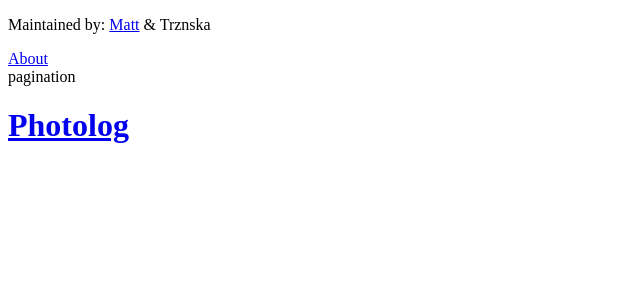
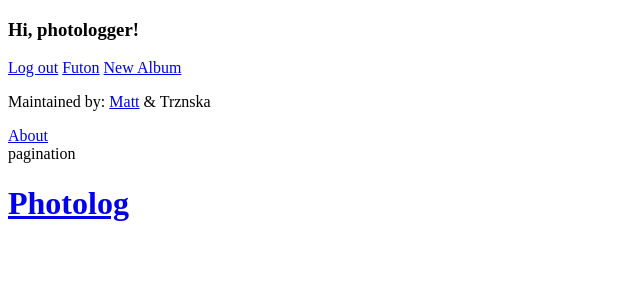
Before and after one commit to mturzanska/photolog, a Flask app: page / in a window 1280 px wide. Shown: the top 300 px of the page, without its empty margins (0-640 px from the left). Run offline with Flask 2, Linux system fonts and the light colour scheme; the visitor is signed in with stand-in values (Sample User, id 1); data that the repository does not hold is empty; some libraries are stand-ins or nearby versions.

Commit message:
Applies authenticator to admin views; Minor tweaks in templates

```diff
--- a/photolog/forms.py
+++ b/photolog/forms.py
@@ -1,5 +1,5 @@
 from flask_wtf import Form
-from wtforms import StringField, SelectField
+from wtforms import StringField, SelectField, PasswordField
 from flask_wtf import FlaskForm
 from flask_wtf.file import FileField, FileAllowed
 from wtforms.validators import DataRequired
@@ -9,7 +9,7 @@ from photolog.models import Albums
 
 class LoginForm(Form):
     username = StringField('username', validators=[DataRequired()])
-    passwo = StringField('passwo', validators=[DataRequired()])
+    passwo = PasswordField('passwo', validators=[DataRequired()])
 
 
 class AlbumForm(FlaskForm):
--- a/photolog/templates/base.html
+++ b/photolog/templates/base.html
@@ -12,6 +12,14 @@
   </head>
 
   <body id="top">
+    {% if session.user_id %}
+    <div>
+      <h3>Hi, photologger!</h3>
+      <a href="{{ url_for('logout') }}">Log out</a>
+      <a href="{{ url_for('futon') }}">Futon</a>
+      <a href="{{ url_for('futon_new_album') }}">New Album</a>
+    </div>
+    {% endif %}
     {% with messages = get_flashed_messages(with_categories=True) %}
       {% if messages %}
         {% for category, message in messages %}
--- a/photolog/templates/logout.html
+++ b/photolog/templates/logout.html
@@ -1 +1,3 @@
 <h1>Bye Bye</h1>
+
+<a href="{{ url_for('index') }}">Home</a>
--- a/photolog/views.py
+++ b/photolog/views.py
@@ -1,25 +1,14 @@
-from functools import wraps
-
 from flask import render_template, redirect, url_for, flash, request, session
 from flask.views import MethodView
 from sqlalchemy.orm.exc import NoResultFound
 
 from photolog import photolog, db
-from photolog.auth import authenticate_user, AuthError, hash_password
+from photolog.auth import (authenticate_user, AuthError, hash_password,
+                           login_required)
 from photolog.config import ITEMS_PER_PAGE
 from photolog.forms import LoginForm, AlbumForm
 from photolog.models import Albums, Users, Photos
 from photolog.pics import save_to_album
-
-
-def login_required(f):
-    @wraps(f)
-    def decorate_view(*args, **kwargs):
-        if session.get('user_id', None) is None:
-            flash('Please log in', 'error')
-            return redirect(url_for('futon'))
-        return f(*args, **kwargs)
-    return decorate_view
 
 
 @photolog.route('/', methods=['GET'])
@@ -50,12 +39,14 @@ def login():
 
 
 @photolog.route('/out', methods=['GET'])
+@login_required
 def logout():
     session.clear()
     return render_template('logout.html', title='OUT')
 
 
 @photolog.route('/futon')
+@login_required
 def futon():
     albums = Albums.query.all()
     return render_template('admin/index.html', albums=albums)
@@ -85,8 +76,9 @@ class FutonEditAlbum(MethodView):
                                album_form=album_form)
 
 
-photolog.add_url_rule('/futon/<int:album_id>/edit',
-                      view_func=FutonEditAlbum.as_view('futon_edit_album'))
+photolog.add_url_rule(
+    '/futon/<int:album_id>/edit',
+    view_func=login_required(FutonEditAlbum.as_view('futon_edit_album')))
 
 
 class FutonNewAlbum(MethodView):
@@ -100,8 +92,7 @@ class FutonNewAlbum(MethodView):
         if album_form.validate_on_submit():
             album = Albums()
             album_form.populate_obj(album)
-            # tmp
-            album.user_id = 1
+            album.user_id = session.get('user_id')
             db.session.add(album)
             save_to_album(request.files.getlist('photos[]'), album)
 
@@ -111,11 +102,13 @@ class FutonNewAlbum(MethodView):
         return render_template('admin/new.html', album_form=album_form)
 
 
-photolog.add_url_rule('/futon/new',
-                      view_func=FutonNewAlbum.as_view('futon_new_album'))
+photolog.add_url_rule(
+    '/futon/new',
+    view_func=login_required(FutonNewAlbum.as_view('futon_new_album')))
 
 
 @photolog.route('/futon/<int:album_id>/update-photos', methods=['POST'])
+@login_required
 def futon_update_photos(album_id):
     photo_updates = request.get_json().get('photo_updates', [])
     for update in photo_updates:
@@ -129,7 +122,8 @@ def futon_update_photos(album_id):
     return redirect(url_for('futon_edit_album', album_id=album_id))
 
 
-@photolog.route('/futon/<int:album_id>/delete', methods=['POST'])
+@photolog.route('/futon/<int:album_id>/delete', methods=['GET'])
+@login_required
 def futon_delete_album(album_id):
     album = Albums.query.filter_by(id=album_id).first_or_404()
     db.session.delete(album)
```
Also changed, not shown: photolog/auth.py (+13 -0 lines), photolog/templates/login.html (line endings or trailing spaces).
